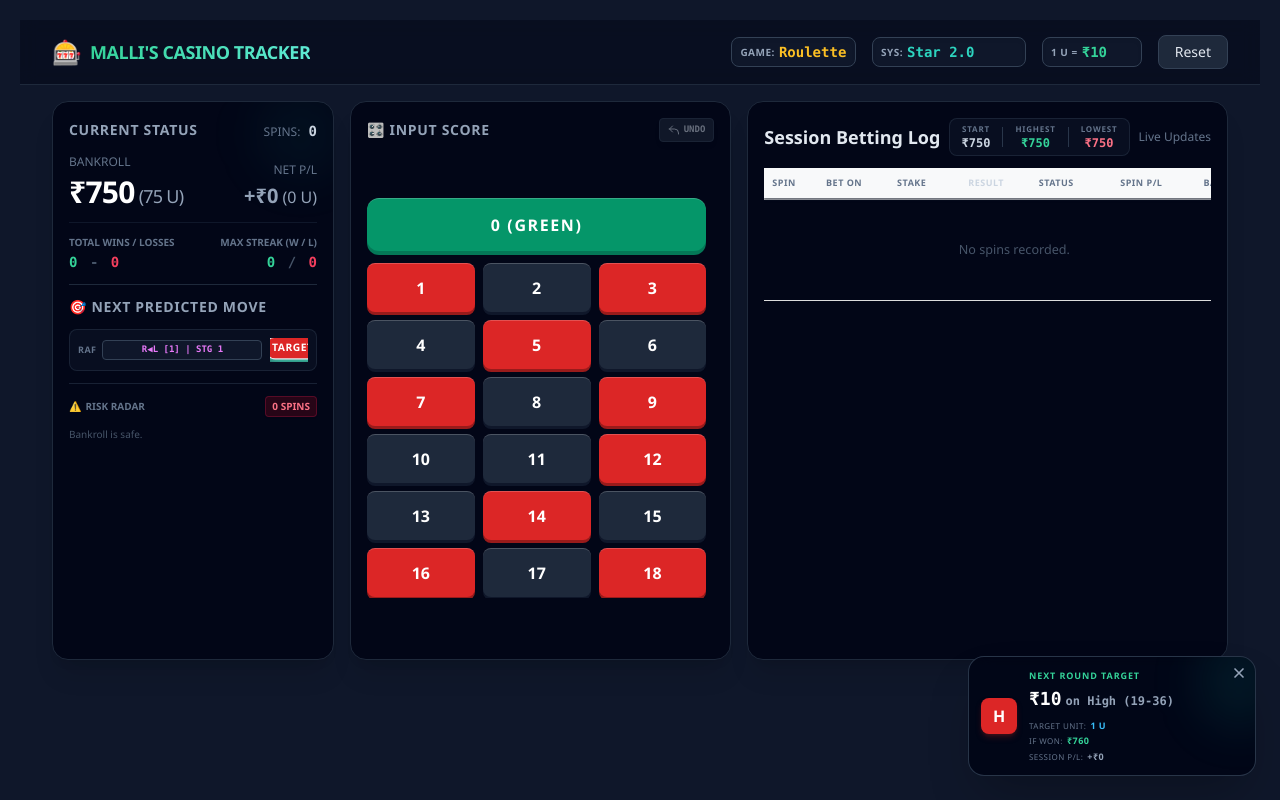
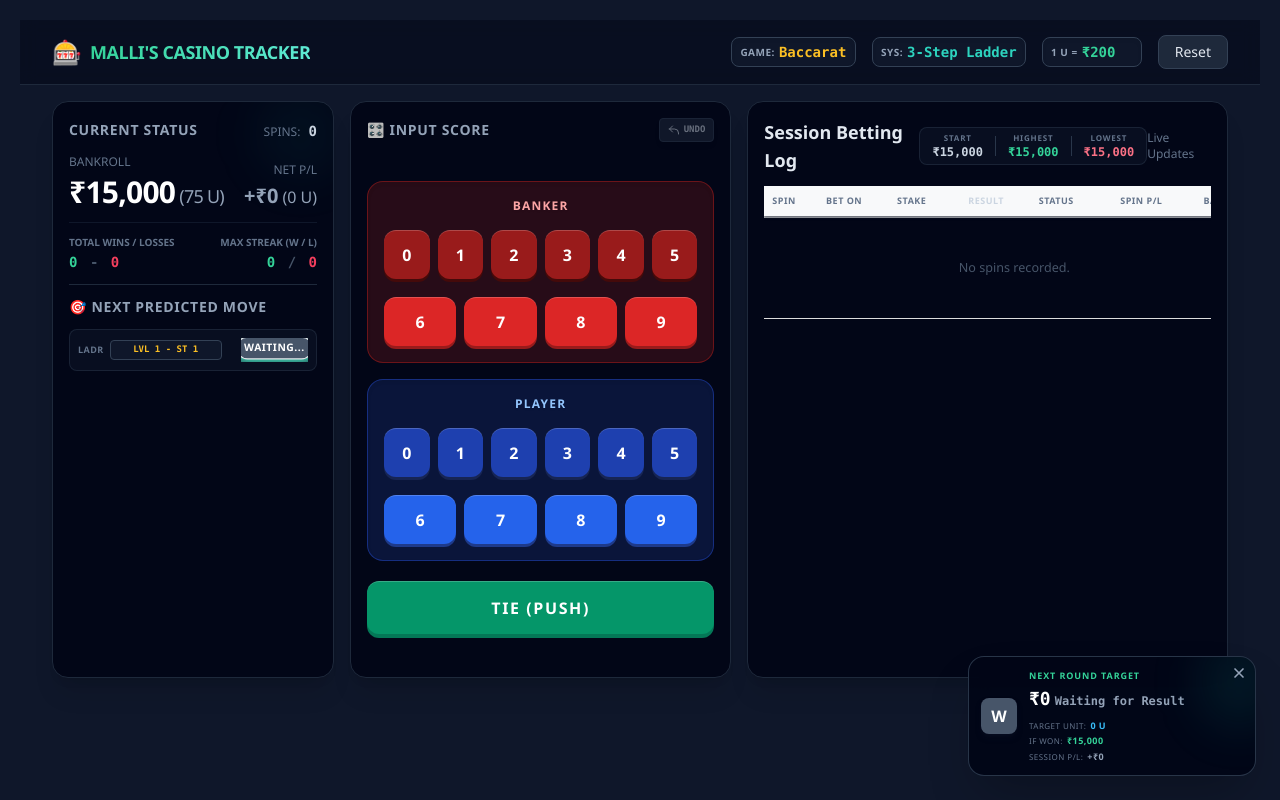
Before and after one commit to mallikambala/Malli-Baccarat-Dalembert, a Flask app: page / in a window 1280 px wide. Run offline with Flask 3, Linux system fonts and the light colour scheme; data that the repository does not hold is empty; some libraries are stand-ins or nearby versions.

Commit message:
removed risk radar

```diff
--- a/app.py
+++ b/app.py
@@ -4,7 +4,7 @@ app = Flask(__name__, template_folder='templates', static_folder='static')
 app.secret_key = "mallis_baccarat_super_secret_key"
 
 class CasinoTracker:
-    def __init__(self, start_bankroll=75, base_bet=1, progression="star2", game_type="roulette"):
+    def __init__(self, start_bankroll=75, base_bet=1, progression="3step_ladder", game_type="baccarat"):
         self.start_bankroll = float(start_bankroll)
         self.bankroll = float(start_bankroll)
         self.base_bet = base_bet
@@ -151,7 +151,7 @@ class CasinoTracker:
             spun_color = props['color']
 
             if val == '0':
-                is_win = False # 0 is a hard loss
+                is_win = False
             else:
                 if bet_target in ['Red', 'Black']: is_win = (bet_target == props['color'])
                 elif bet_target in ['Even', 'Odd']: is_win = (bet_target == props['even_odd'])
@@ -184,7 +184,7 @@ class CasinoTracker:
             self.apply_progression_loss(bet_amount)
 
             if self.game_type == "roulette":
-                self.rafael_idx = (self.rafael_idx + 1) % 6 # Zero keeps prediction sequence running
+                self.rafael_idx = (self.rafael_idx + 1) % 6
 
             self.total_losses += 1
             self.current_loss_streak += 1
--- a/static/js/script.js
+++ b/static/js/script.js
@@ -22,37 +22,6 @@ const formatDisplay = (val, size = 'small', hideUnit = false) => {
 
     const secondaryPart = `<span class="${secondarySizeClass} ml-1">(${displayUnit} U)</span>`;
     return `${primaryPart}${secondaryPart}`;
-};
-
-const renderRiskRadar = (lossSequence) => {
-    const container = document.getElementById('risk_radar_container');
-    const stepsCount = document.getElementById('risk_steps_count');
-    if (!container || !stepsCount) return;
-
-    if (!lossSequence || lossSequence.length === 0) {
-        stepsCount.innerText = '0 Spins';
-        container.innerHTML = `<div class="text-[10px] text-slate-600 font-medium">Bankroll is safe.</div>`;
-        return;
-    }
-
-    stepsCount.innerText = `${lossSequence.length} Spin${lossSequence.length > 1 ? 's' : ''}`;
-    let riskHtml = '';
-
-    lossSequence.forEach((step, idx) => {
-        let badgeColor = 'bg-slate-700 text-white';
-        let text = step.target || '?';
-
-        riskHtml += `
-            <div class="flex-shrink-0 flex items-center gap-1 bg-rose-950/40 border border-rose-900/50 text-rose-400 text-[9px] font-mono font-bold px-1.5 py-0.5 rounded shadow-sm shadow-rose-900/20">
-                <span class="${badgeColor} px-1 rounded-sm text-[8px] leading-tight">${text}</span>
-                <span>-${formatDisplay(step.bet_amount, 'small', true)}</span>
-            </div>`;
-
-        if (idx < lossSequence.length - 1) {
-            riskHtml += `<span class="text-slate-600 text-[10px] flex-shrink-0 font-bold">›</span>`;
-        }
-    });
-    container.innerHTML = riskHtml;
 };
 
 const renderNumberGrid = (lastSpunNumber = null, state) => {
@@ -343,16 +312,12 @@ const updateUI = (state) => {
 
     const gridContainer = document.getElementById('number_grid_container');
     const alertBox = document.getElementById('status_alert');
-    const riskRadarSection = document.getElementById('risk_radar_section');
 
     if (state.status === "ACTIVE") {
-        renderRiskRadar(state.predicted_loss_sequence);
         gridContainer.classList.remove('opacity-50', 'pointer-events-none', 'grayscale');
-        riskRadarSection.classList.remove('hidden');
         alertBox.className = "hidden";
     } else {
         gridContainer.classList.add('opacity-50', 'pointer-events-none', 'grayscale');
-        riskRadarSection.classList.add('hidden');
         alertBox.classList.remove('hidden');
 
         if (state.status === "TARGET_REACHED") {
--- a/templates/index.html
+++ b/templates/index.html
@@ -26,25 +26,25 @@
                 <div class="flex items-center space-x-1 bg-slate-900 border border-slate-700 rounded-md sm:rounded-lg px-2 py-1 shadow-inner">
                     <span class="text-[9px] sm:text-[10px] text-slate-400 font-bold uppercase tracking-wider hidden md:block">GAME:</span>
                     <select id="game_selector" onchange="changeAppState()" class="bg-transparent text-amber-400 text-[10px] sm:text-sm font-bold font-mono outline-none cursor-pointer focus:ring-0 appearance-none">
-                        <option value="baccarat">Baccarat</option>
-                        <option value="roulette" selected>Roulette</option>
+                        <option value="baccarat" selected>Baccarat</option>
+                        <option value="roulette">Roulette</option>
                     </select>
                 </div>
                 <div class="flex items-center space-x-1 bg-slate-900 border border-slate-700 rounded-md sm:rounded-lg px-2 py-1 shadow-inner">
                     <span class="text-[9px] sm:text-[10px] text-slate-400 font-bold uppercase tracking-wider hidden md:block">SYS:</span>
                     <select id="progression_selector" onchange="changeAppState()" class="bg-transparent text-teal-400 text-[10px] sm:text-sm font-bold font-mono outline-none cursor-pointer focus:ring-0 appearance-none">
-                        <option value="star2" selected>Star 2.0</option>
+                        <option value="star2">Star 2.0</option>
                         <option value="dalembert">D'Alembert</option>
-                        <option value="3step_ladder">3-Step Ladder</option>
+                        <option value="3step_ladder" selected>3-Step Ladder</option>
                     </select>
                 </div>
                 <div class="flex items-center space-x-1 bg-slate-900 border border-slate-700 rounded-md sm:rounded-lg px-2 py-1 shadow-inner">
                     <span class="text-[9px] sm:text-[10px] text-slate-400 font-bold uppercase tracking-wider hidden sm:block">1 U =</span>
                     <select id="unit_multiplier" onchange="reRenderUI()" class="bg-transparent text-emerald-400 text-[10px] sm:text-sm font-bold font-mono outline-none cursor-pointer focus:ring-0 appearance-none">
-                        <option value="10" selected>₹10</option>
+                        <option value="10">₹10</option>
                         <option value="50">₹50</option>
                         <option value="100">₹100</option>
-                        <option value="200">₹200</option>
+                        <option value="200" selected>₹200</option>
                         <option value="500">₹500</option>
                         <option value="1000">₹1,000</option>
                     </select>
@@ -109,19 +109,12 @@
                 </div>
                 <div class="relative z-10">
                     <h2 class="text-xs sm:text-sm font-semibold text-slate-400 uppercase tracking-wider mb-2 sm:mb-3">🎯 Next Predicted Move</h2>
-                    <div class="flex items-center justify-between bg-slate-900/50 rounded-lg p-2 mb-2 border border-slate-800/80">
+                    <div class="flex items-center justify-between bg-slate-900/50 rounded-lg p-2 border border-slate-800/80">
                         <div class="flex items-center gap-1.5 shrink-0">
                             <span id="seq_label" class="text-[9px] text-slate-500 uppercase font-bold tracking-wider">SEQ</span>
                             <input type="text" id="custom_sequence_input" class="bg-slate-900 border border-slate-700 text-slate-500 text-[9px] font-mono font-bold rounded px-1.5 py-0.5 w-16 uppercase outline-none cursor-not-allowed text-center" value="DYNAMIC" disabled>
                         </div>
                         <div class="flex space-x-1 overflow-x-auto custom-scrollbar ml-2 pb-1" id="sequence_container"></div>
-                    </div>
-                    <div id="risk_radar_section" class="mt-3 pt-3 border-t border-slate-800/80">
-                        <div class="text-[9px] sm:text-[10px] text-slate-500 uppercase font-semibold mb-1.5 flex justify-between items-center">
-                            <span class="flex items-center gap-1"><span class="text-rose-500">⚠️</span> Risk Radar</span>
-                            <span id="risk_steps_count" class="text-rose-400 font-bold bg-rose-950/50 px-1.5 py-0.5 rounded border border-rose-900/50 shadow-sm">0 Spins</span>
-                        </div>
-                        <div id="risk_radar_container" class="flex items-center space-x-1.5 overflow-x-auto custom-scrollbar pb-1.5 pt-1"></div>
                     </div>
                 </div>
             </div>
@@ -142,8 +135,10 @@
 
         <div class="lg:col-span-12 xl:col-span-5 space-y-3 sm:space-y-4">
             <div class="bg-slate-950 border border-slate-800 rounded-2xl p-3 sm:p-4 shadow-xl flex flex-col h-full">
+
                 <div class="flex items-center justify-between mb-3">
                     <h2 class="text-base sm:text-lg font-bold text-slate-200 hidden sm:block">Session Betting Log</h2>
+
                     <div class="flex items-center space-x-2 sm:space-x-3 bg-slate-900/50 rounded-lg px-2 sm:px-3 py-1 border border-slate-800/80 mx-auto sm:mx-0">
                         <div class="flex flex-col items-center">
                             <span class="text-[8px] text-slate-500 uppercase tracking-widest font-bold">Start</span>
@@ -160,6 +155,7 @@
                             <span id="lowest_amount" class="text-[10px] sm:text-xs font-mono font-bold text-rose-400">₹0</span>
                         </div>
                     </div>
+
                     <span class="text-[10px] sm:text-xs text-slate-500 hidden sm:block">Live Updates</span>
                 </div>
 
```
